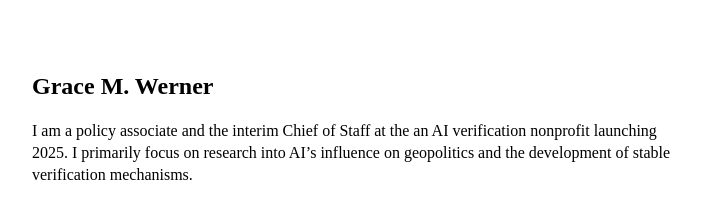
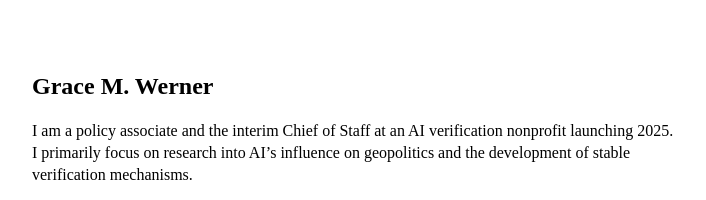
Before and after one commit to gracewnm/gracewnm.github.io, a plain HTML site: page index.html in a window 1280 px wide. Shown: the top 200 px of the page, without its empty margins (283-989 px from the left). Drawn offline with Linux system fonts and the light colour scheme.

Commit message:
Update index.html

```diff
--- a/index.html
+++ b/index.html
@@ -28,7 +28,7 @@ max-width:42em;margin:15 auto;
 <body>
 <div id="maincontent" style="margin-top:70px">
 <h2 style="margin-bottom:2px;">Grace M. Werner</h2>
-<p>I am a policy associate and the interim Chief of Staff at the an AI verification nonprofit launching 2025. I primarily focus on research into AI’s influence on geopolitics and the development of stable verification mechanisms.</p>
+<p>I am a policy associate and the interim Chief of Staff at an AI verification nonprofit launching 2025. I primarily focus on research into AI’s influence on geopolitics and the development of stable verification mechanisms.</p>
 <p>Broadly, I believe the development of artificial intelligence could produce outcomes ranging from utopian to catastrophic and that all sensible approaches to managing these risks and enhancing benefits point toward US leadership, international engagement, and formal verification mechanisms for commitments on AI safety and security as the optimal path forward.</p>
 <p>Previously, I worked in global strategy at Visa; business and policy analytics at a boutique economic consulting firm; and intelligence, surveillance, and reconnaissance at Sandia National Laboratories.</p>
 
```
